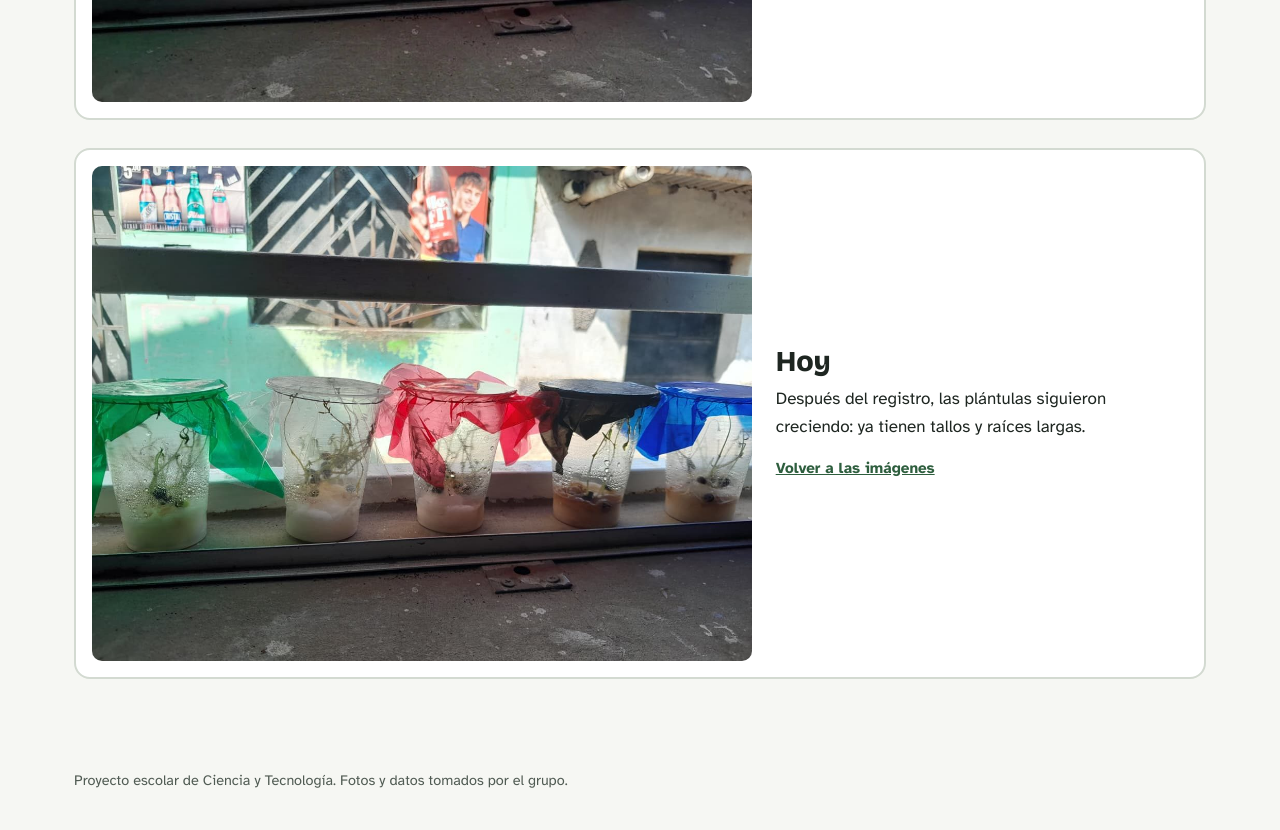
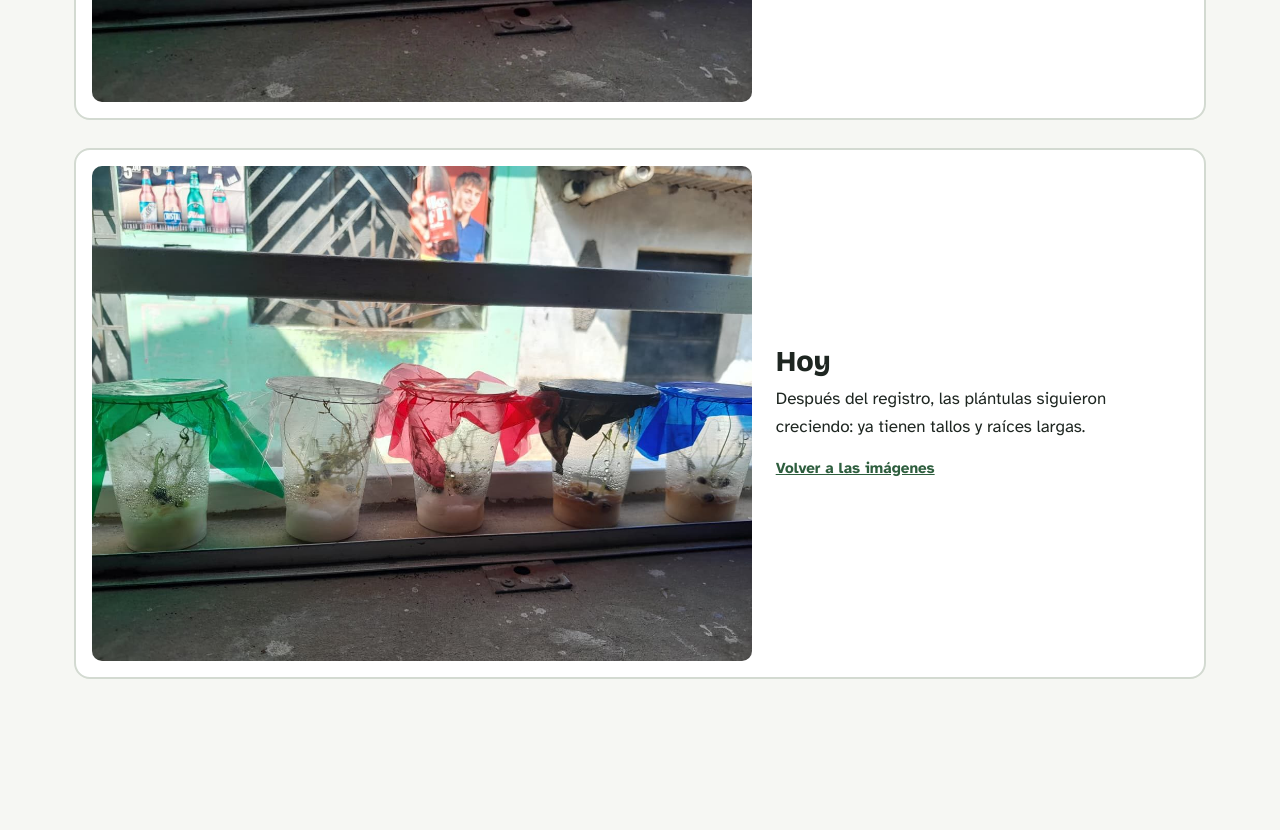
Before and after one commit to ACHAVESTA-Git/Ciencia-proyecto-Adriana-Frias, a plain HTML site: page index.html in a window 1280 px wide. Shown: the part 6412-7242 px from the top of the page. After the commit the page ends 7143 px from the top, so only its background shows below. Drawn offline with nearby package versions, Linux system fonts and the light colour scheme.

Commit message:
Quitar pie de página

```diff
--- a/index.html
+++ b/index.html
@@ -252,9 +252,5 @@
 
 </main>
 
-<footer class="foot">
-  <p>Proyecto escolar de Ciencia y Tecnología. Fotos y datos tomados por el grupo.</p>
-</footer>
-
 </body>
 </html>
--- a/styles.css
+++ b/styles.css
@@ -219,8 +219,6 @@ tr.best th { font-weight: 700; }
 .counts { list-style: none; margin: 0 0 16px; padding: 0; display: flex; flex-wrap: wrap; gap: 6px 16px; font-size: 0.95rem; }
 .back { font-weight: 700; font-size: 0.95rem; }
 
-.foot { max-width: 1180px; margin: 0 auto; padding: 24px; color: var(--muted); font-size: 0.9rem; }
-
 /* ---------- Pantallas pequeñas ---------- */
 @media (max-width: 860px) {
   .hero { grid-template-columns: 1fr; gap: 28px; padding-top: 32px; }
```
